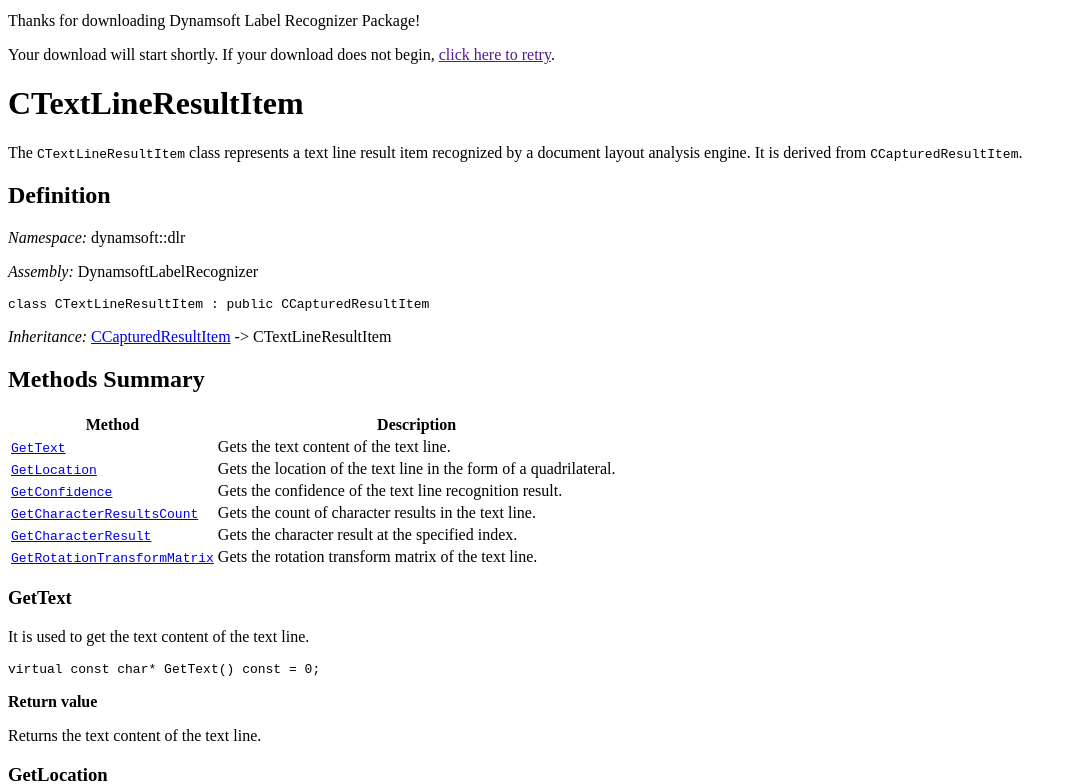
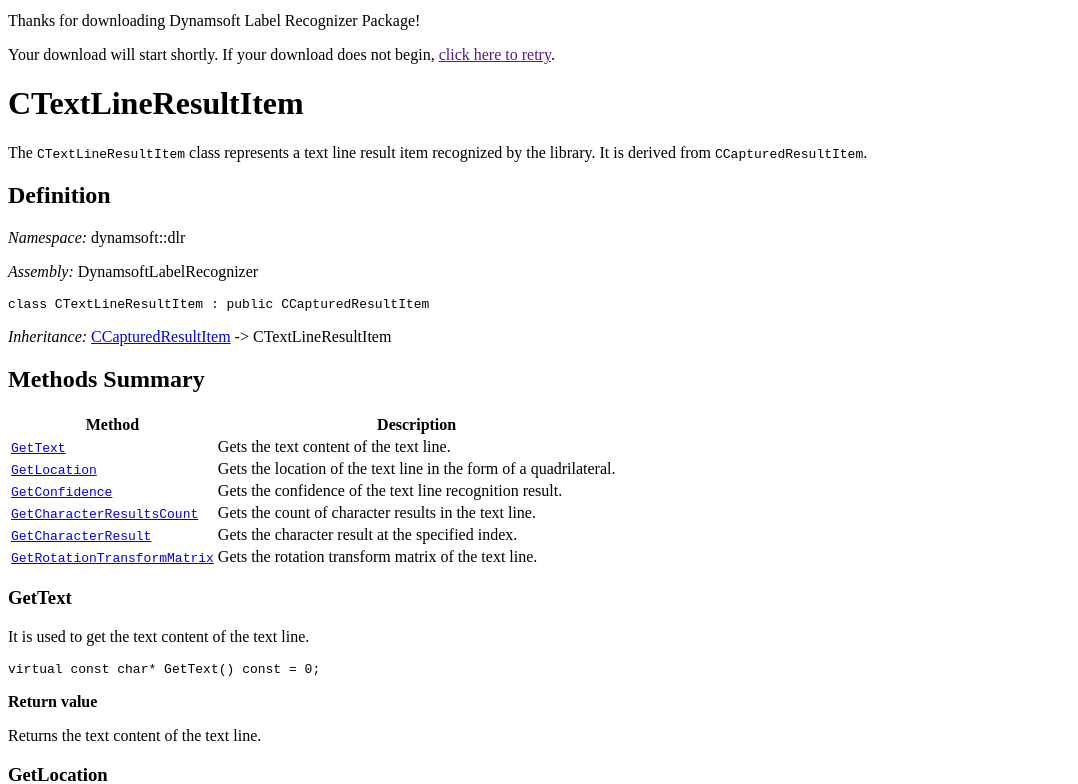
Before and after one commit to dynamsoft-docs/label-recognition-docs-server, a Jekyll site: the page built from programming/cplusplus/api-reference/text-line-result-item.md, in a window 1280 px wide and 900 px high, scrolled down 638 px, cut to the strip 116-900 px from the top of the window. Shown: the whole strip, without its empty margins (0-1078 px from the left). Built offline with Jekyll 4.4.1, drawn with Linux system fonts in a browser that asks for light colours; our own code applies the rules of GitHub Pages for plain Markdown files.

Commit message:
Update text-line-result-item.md

```diff
--- a/programming/cplusplus/api-reference/text-line-result-item.md
+++ b/programming/cplusplus/api-reference/text-line-result-item.md
@@ -12,7 +12,7 @@ permalink: /programming/cplusplus/api-reference/text-line-result-item.html
 
 # CTextLineResultItem
 
-The `CTextLineResultItem` class represents a text line result item recognized by a document layout analysis engine. It is derived from `CCapturedResultItem`.
+The `CTextLineResultItem` class represents a text line result item recognized by the library. It is derived from `CCapturedResultItem`.
 
 ## Definition
 
```
